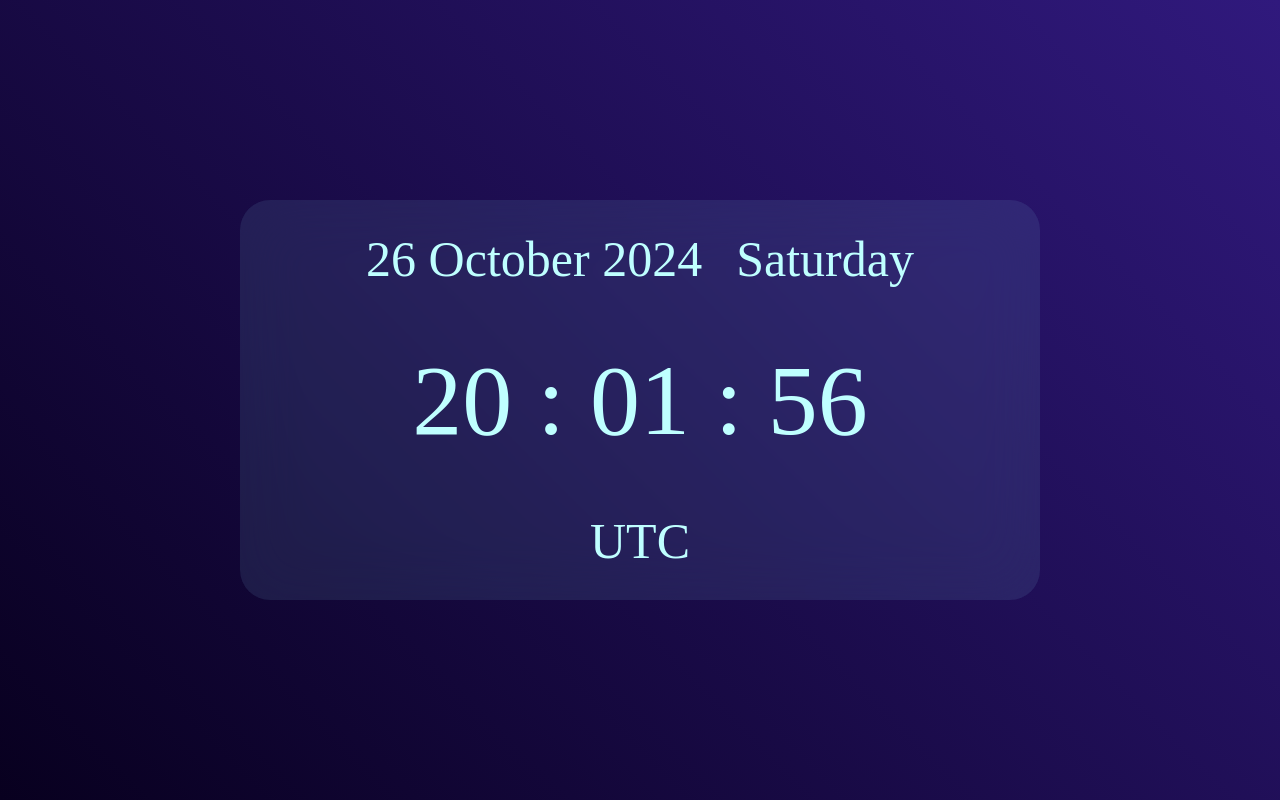
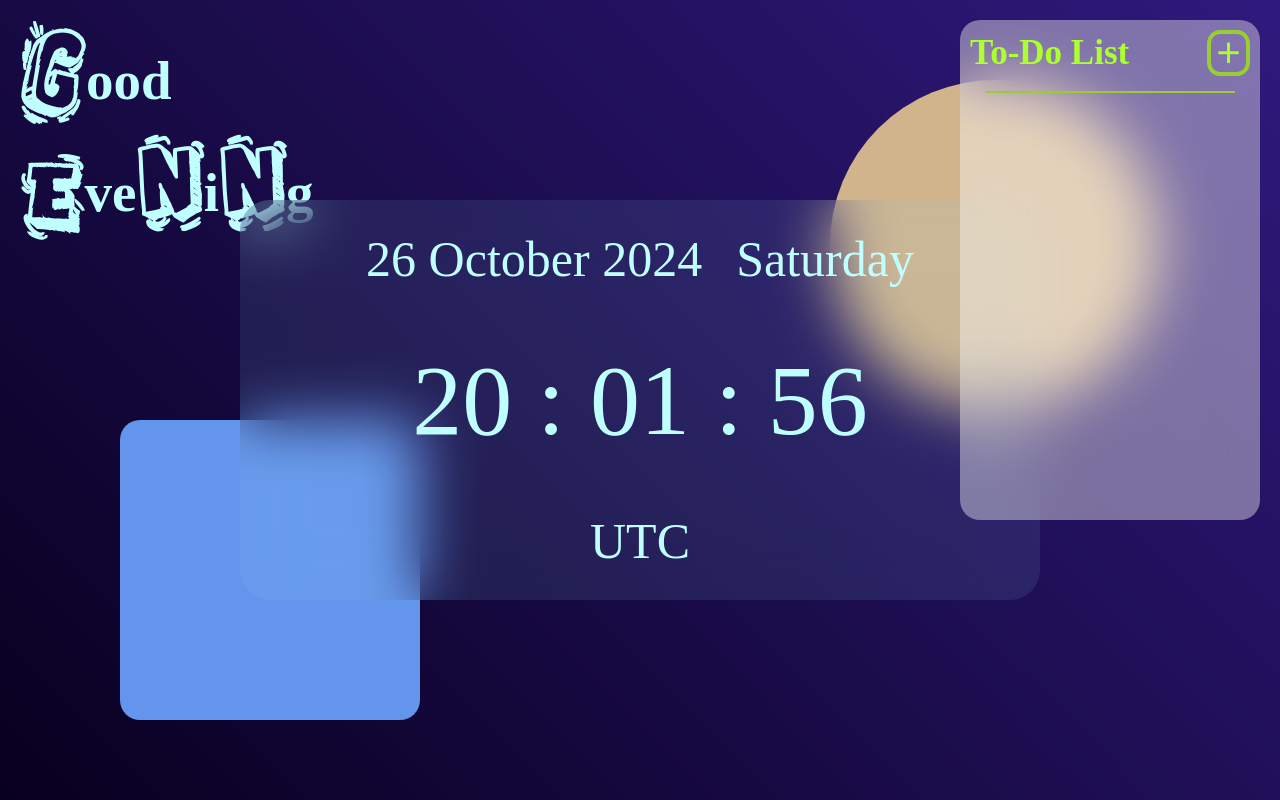
Before and after one commit to RudraPatel5435/Digital_Clock, a plain HTML site: page index.html in a window 1280 px wide. Drawn offline with nearby package versions, Linux system fonts and the light colour scheme; a web font is replaced by a local one.

Commit message:
Added greeting and styled container for todo list

```diff
--- a/index.html
+++ b/index.html
@@ -2,8 +2,15 @@
 <head>
     <title>Digital Clock</title>
     <link rel="stylesheet" href="style.css">
+    <link href="https://cdn.jsdelivr.net/npm/remixicon@4.4.0/fonts/remixicon.css" rel="stylesheet"/>
 </head>
 <body>
+    <div class="greeting">
+        <h3>Good</h3>
+        <h3 id="afterGood"></h3>
+    </div>
+
+
     <div class="container">
         <div class="clock">
             <div class="date">
@@ -23,6 +30,20 @@
         </div>
     </div>
 
+
+    <div class="todolist">
+        <div class="head">
+            <h1>To-Do List</h1>
+            <div class="icon"><i class="ri-add-fill"></i></div>
+        </div>
+        <hr class="separate">
+        <div class="list">
+            <ul>
+
+            </ul>
+        </div>
+    </div>
+
     <script src="script.js"></script>
 </body>
 </html>
--- a/script.js
+++ b/script.js
@@ -27,6 +27,8 @@ var seconds = document.querySelector("#seconds")
 var datespan = document.querySelector("#date")
 var timeZonespan = document.querySelector("#timezone")
 var dayspan = document.querySelector("#day")
+var afterGood = document.querySelector("#afterGood")
+var addTask = document.querySelector(".icon")
 setInterval(()=>{
     let curr = new Date()
     const timeZone = Intl.DateTimeFormat().resolvedOptions().timeZone
@@ -47,4 +49,19 @@ setInterval(()=>{
     timeZonespan.innerText = timeZone
     dayspan.innerText = `${day}`
 
+    if (hour<12 || hour==24){
+        afterGood.innerText = "Morning"
+    }
+    else if (hour>=12 && hour<17){
+        afterGood.innerText = "Afternoon"
+    }
+    else if (hour>=17 && hour<24){
+        afterGood.innerText = "Evening"
+    }
+
 }, 1000)
+
+
+addTask.addEventListener("click", () => {
+
+})
--- a/style.css
+++ b/style.css
@@ -1,6 +1,10 @@
 @font-face {
     font-family: ClickClock;
     src: url(Fonts/ClickClock.otf);
+}
+@font-face {
+    font-family: "GoodMorning";
+    src: url(Fonts/Good\ Morning.ttf);
 }
 *, *::before, *::after {
     padding: 0;
@@ -13,8 +17,16 @@ body{
     position: relative;
     display: flex;
     justify-content: space-between;
-    align-items: center;
+    align-items: flex-start;
 }
+
+.greeting {
+    font-size: 47px;
+    margin-top: -100px;
+    margin: 20px;
+    font-family: "GoodMorning";
+}
+
 .container{
     height: 400px;
     width: 800px;
@@ -23,6 +35,29 @@ body{
     top:50%;
     transform: translate(-50%,-50%);
     font-family: "ClickClock";
+}
+.container::before{
+    content:'';
+    height: 300px;
+    width: 300px;
+    background-color: cornflowerblue;
+    position: absolute;
+    z-index: -1;
+    border-radius: 20px;
+    left: -120px;
+    bottom: -120px;
+}
+.container::after{
+    content:'';
+    height: 330px;
+    width: 330px;
+    background-color: tan;
+    position: absolute;
+    z-index: -1;
+    border-radius: 50%;
+    right: -120px;
+    top: -120px;
+
 }
 .clock {
     border-radius: 30px;
@@ -50,3 +85,33 @@ body{
 .timezone{
     margin-bottom: 30px;
 }
+
+.todolist {
+    padding: 10px;
+    color: greenyellow;
+    height: 500px;
+    width: 300px;
+    background-color: rgba(255, 255, 255, 0.4);
+    backdrop-filter: blur(30px);
+    border-radius: 20px;
+    margin: 20px 20px 0 0;
+}
+.head{
+    display: flex;
+    align-items: center;
+    justify-content: space-between;
+}
+.head h1{
+    font-size: 35px;
+}
+.head .icon{
+    font-size: 35px;
+    border: 4px solid yellowgreen;
+    border-radius: 30%;
+    cursor: pointer;
+}
+.separate{
+    margin: 15px;
+    border: 1px solid yellowgreen;
+    background-color: yellowgreen;
+}
```
Also changed, not shown: Fonts/Good Morning.ttf (added), 1 other file.
